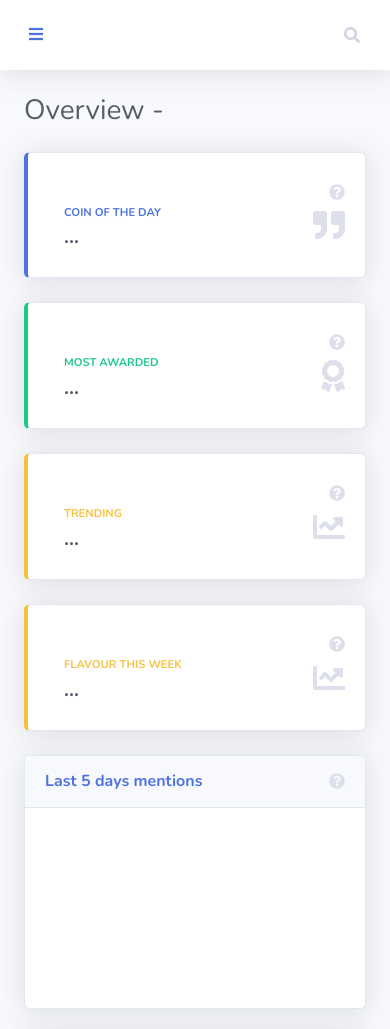
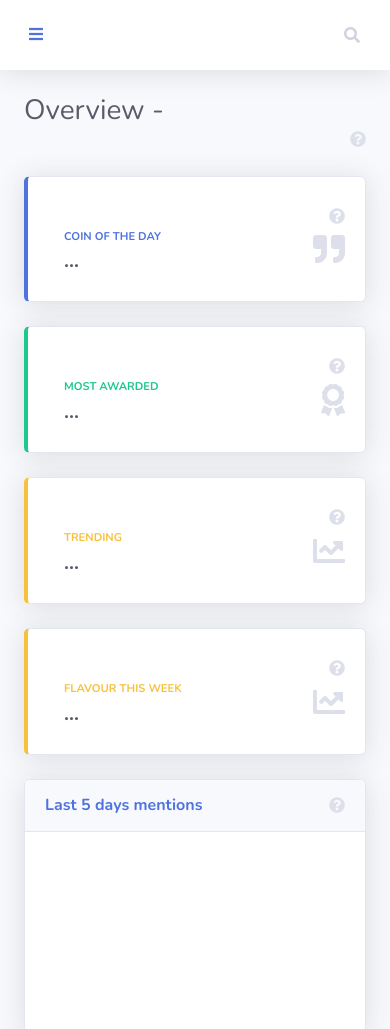
Before and after one commit to meslubi2021/fomographs, a website with bundled scripts: page index.html in a window 390 px wide. Shown: the top 1029 px of the page. Built offline with nearby package versions, Linux system fonts and the light colour scheme; no server answers.

```diff
--- a/index.html
+++ b/index.html
@@ -162,8 +162,11 @@
                 <div class="container-fluid">
 
                     <!-- Page Heading -->
-                    <div class="d-sm-flex align-items-center justify-content-between mb-4">
+                    <div class="d-sm-flex mb-4">
                         <h1 class="h3 mb-0 text-gray-800">Overview - <span id="last-update"></span></h1>
+                        <div class="ml-2 col-xs-2 text-right">
+                            <i class="fas fa-question-circle fa-1x text-gray-300 description-tooltip" data-html="true" data-toggle="tooltip" data-placement="top" title data-original-title="Data in this overview refers to comments left on r/cc on this date. Comments are scanned every 24 hrs to update the overview for the day before. The delay is necessary to ensure the collected data is accurate. Our scraping monkeys are constantly working to provide as fresh info as possible. If you don't see updated details please check back later."></i>
+                        </div>
                     </div>
 
                     <!-- Content Row -->
```
